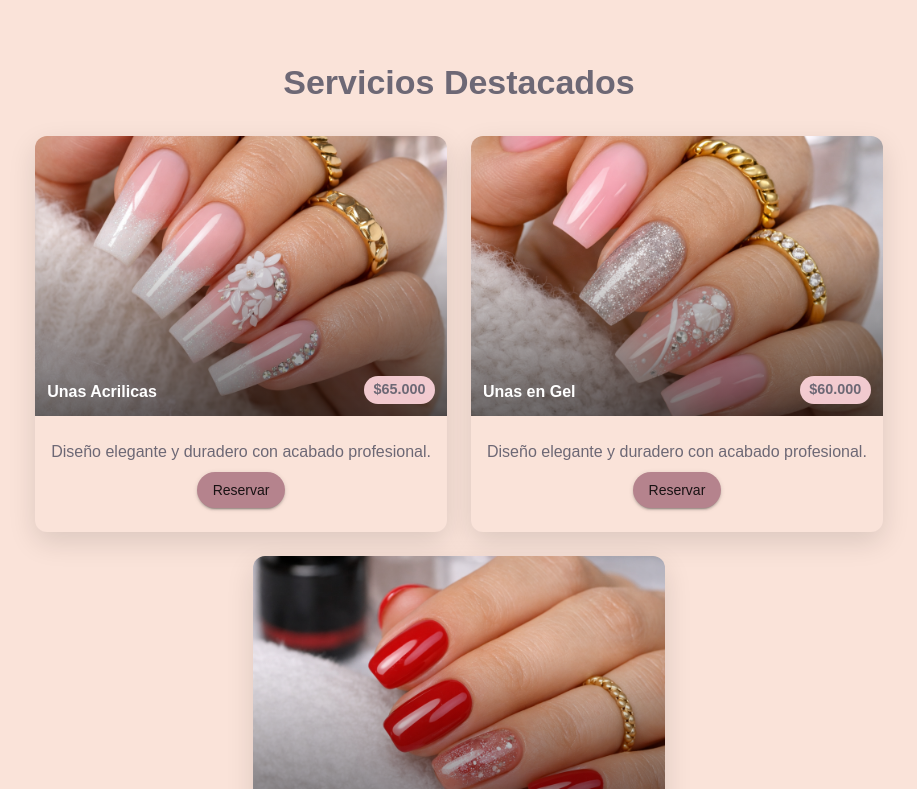
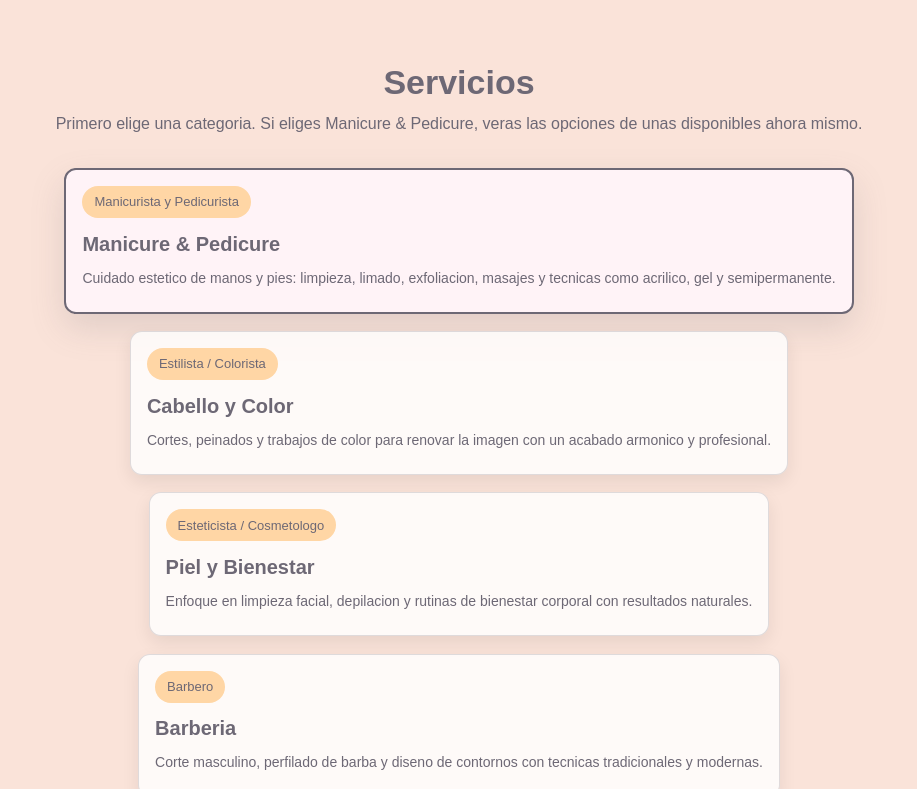
Before and after one commit to NeyBg23/JeNailStudio, a React (Vite) app: page / in a window 1280 px wide. Shown: the part 691-1480 px from the top of the page, without its empty margins (181-1098 px from the left). Built offline with nearby package versions, Linux system fonts and the light colour scheme; no server answers; the database is empty.

Commit message:
reestructure servicios por categorias y deje manicure/pedicure con catalogo de uñas

```diff
--- a/src/components/Servicios.jsx
+++ b/src/components/Servicios.jsx
@@ -1,6 +1,45 @@
-import { Card, CardContent, CardMedia, Typography, Button, Grid, Box } from "@mui/material";
+import { useState } from "react";
+import { Card, CardContent, CardMedia, Typography, Button, Grid, Box, Chip } from "@mui/material";
 
-const servicios = [
+const categorias = [
+  {
+    id: "manicure",
+    titulo: "Manicure & Pedicure",
+    rol: "Manicurista y Pedicurista",
+    breve:
+      "Cuidado estetico de manos y pies: limpieza, limado, exfoliacion, masajes y tecnicas como acrilico, gel y semipermanente.",
+  },
+  {
+    id: "estilista",
+    titulo: "Cabello y Color",
+    rol: "Estilista / Colorista",
+    breve:
+      "Cortes, peinados y trabajos de color para renovar la imagen con un acabado armonico y profesional.",
+  },
+  {
+    id: "estetica",
+    titulo: "Piel y Bienestar",
+    rol: "Esteticista / Cosmetologo",
+    breve:
+      "Enfoque en limpieza facial, depilacion y rutinas de bienestar corporal con resultados naturales.",
+  },
+  {
+    id: "barberia",
+    titulo: "Barberia",
+    rol: "Barbero",
+    breve:
+      "Corte masculino, perfilado de barba y diseno de contornos con tecnicas tradicionales y modernas.",
+  },
+  {
+    id: "maquillaje",
+    titulo: "Maquillaje Social",
+    rol: "Makeup Artist",
+    breve:
+      "Maquillaje para eventos y sesiones, adaptado a tono de piel, estilo y objetivo de cada cliente.",
+  },
+];
+
+const serviciosUnas = [
   {
     nombre: "Unas Acrilicas",
     precio: "$65.000",
@@ -19,13 +58,56 @@ const servicios = [
 ];
 
 function Servicios() {
+  const [categoriaActiva, setCategoriaActiva] = useState("manicure");
+
   return (
     <Box sx={{ py: 8, px: 2, backgroundColor: "#FAE3D9" }}>
-      <Typography variant="h4" align="center" sx={{ color: "#6D6875", fontWeight: 700, mb: 4 }}>
-        Servicios Destacados
+      <Typography variant="h4" align="center" sx={{ color: "#6D6875", fontWeight: 700, mb: 1 }}>
+        Servicios
       </Typography>
+      <Typography align="center" sx={{ color: "#6D6875", maxWidth: 850, mx: "auto", mb: 4 }}>
+        Primero elige una categoria. Si eliges Manicure & Pedicure, veras las opciones de unas disponibles
+        ahora mismo.
+      </Typography>
+
+      <Grid container spacing={2.2} justifyContent="center" sx={{ mb: 4 }}>
+        {categorias.map((cat) => (
+          <Grid item xs={12} sm={6} md={4} key={cat.id}>
+            <Card
+              onClick={() => setCategoriaActiva(cat.id)}
+              sx={{
+                cursor: "pointer",
+                borderRadius: 3,
+                border:
+                  categoriaActiva === cat.id
+                    ? "2px solid #6D6875"
+                    : "1px solid rgba(109,104,117,0.22)",
+                backgroundColor: categoriaActiva === cat.id ? "#fff3f7" : "#ffffffcc",
+                boxShadow:
+                  categoriaActiva === cat.id
+                    ? "0 14px 34px rgba(109,104,117,0.18)"
+                    : "0 7px 18px rgba(0,0,0,0.08)",
+                transition: "all 220ms ease",
+                "&:hover": { transform: "translateY(-2px)" },
+              }}
+            >
+              <CardContent>
+                <Chip label={cat.rol} sx={{ mb: 1.2, backgroundColor: "#FFD6A5", color: "#6D6875" }} />
+                <Typography variant="h6" sx={{ color: "#6D6875", fontWeight: 700 }}>
+                  {cat.titulo}
+                </Typography>
+                <Typography variant="body2" sx={{ mt: 1, color: "#6D6875" }}>
+                  {cat.breve}
+                </Typography>
+              </CardContent>
+            </Card>
+          </Grid>
+        ))}
+      </Grid>
+
+      {categoriaActiva === "manicure" ? (
         <Grid container spacing={3} justifyContent="center">
-        {servicios.map((s) => (
+          {serviciosUnas.map((s) => (
             <Grid item xs={12} sm={6} md={4} key={s.nombre}>
               <Card
                 sx={{
@@ -76,7 +158,7 @@ function Servicios() {
 
                 <CardContent sx={{ textAlign: "center" }}>
                   <Typography variant="body1" sx={{ my: 1, color: "#6D6875" }}>
-                  Diseño elegante y duradero con acabado profesional.
+                    Diseno elegante y duradero con acabado profesional.
                   </Typography>
                   <Button
                     variant="contained"
@@ -85,7 +167,9 @@ function Servicios() {
                       borderRadius: "30px",
                       "&:hover": { backgroundColor: "#6D6875" },
                     }}
-                  onClick={() => document.getElementById("reservar").scrollIntoView({ behavior: "smooth" })}
+                    onClick={() =>
+                      document.getElementById("reservar").scrollIntoView({ behavior: "smooth" })
+                    }
                   >
                     Reservar
                   </Button>
@@ -94,6 +178,24 @@ function Servicios() {
             </Grid>
           ))}
         </Grid>
+      ) : (
+        <Box
+          sx={{
+            p: 3,
+            borderRadius: 3,
+            textAlign: "center",
+            backgroundColor: "#fff3f7",
+            border: "1px solid rgba(109,104,117,0.2)",
+          }}
+        >
+          <Typography variant="h6" sx={{ color: "#6D6875", fontWeight: 700 }}>
+            Categoria en preparacion
+          </Typography>
+          <Typography sx={{ mt: 1, color: "#6D6875" }}>
+            Esta categoria se puede habilitar en la siguiente fase con su propio catalogo, precios e imagenes.
+          </Typography>
+        </Box>
+      )}
     </Box>
   );
 }
```
Lines whose indentation alone changed are shown as unchanged.
